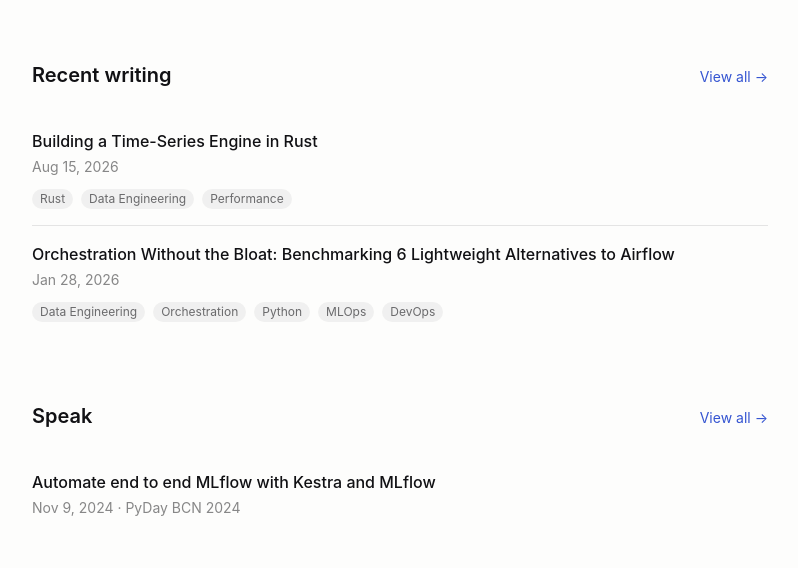
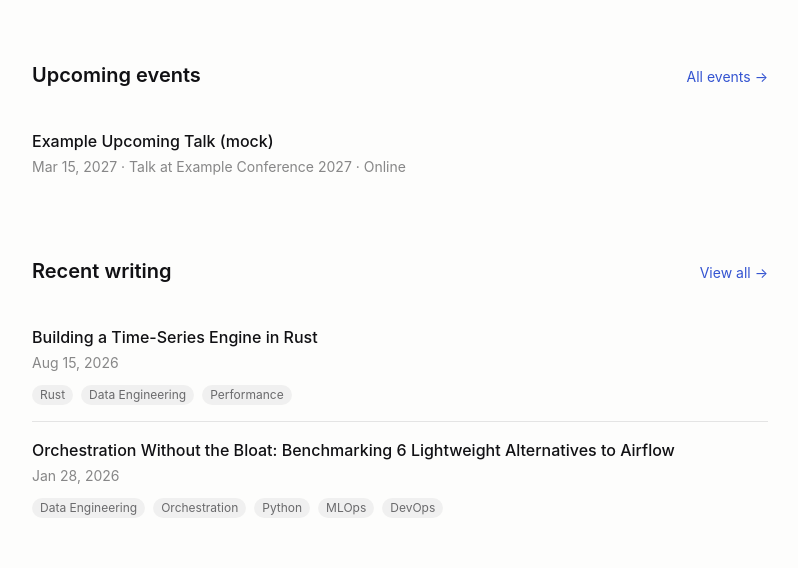
Before and after one commit to MGijon/TheGraph.es, an Astro site: page / in a window 1280 px wide. Shown: the part 232-800 px from the top of the page, without its empty margins (240-1038 px from the left). Built offline with nearby package versions, Linux system fonts and the light colour scheme; Astro itself is replaced by a stand-in of ours; some packages are replaced by stand-ins of ours.

Commit message:
feat(speak): add upcoming events sections to Speak page and homepage
- Speak page always shows Upcoming events (with empty state) and Past events
- Homepage shows upcoming events after the intro; Speak block lists past events
- Add a mock upcoming event, hidden site-wide with draft: true

Co-Authored-By: Claude Opus 5.5 <noreply@anthropic.com>

```diff
--- /dev/null
+++ b/src/content/speak/mock-upcoming-event.md
@@ -0,0 +1,15 @@
+---
+# MOCK ENTRY: set `draft: true` (or delete this file) to remove it from the whole site.
+title: 'Example Upcoming Talk (mock)'
+date: '2027-03-15'
+kind: talk
+event: 'Example Conference 2027'
+location: 'Online'
+eventUrl: 'https://example.com'
+tags:
+  - Example
+description: 'Placeholder entry to preview the upcoming events sections. Not a real event.'
+draft: false
+---
+
+This is a mock entry used to preview how upcoming events look on the site.
--- /dev/null
+++ b/src/lib/speak.ts
@@ -0,0 +1,30 @@
+import { getCollection } from 'astro:content';
+
+export const kindLabel: Record<string, string> = {
+  talk: 'Talk',
+  workshop: 'Workshop',
+  panel: 'Panel',
+  podcast: 'Podcast',
+  interview: 'Interview',
+  other: 'Session',
+};
+
+/**
+ * Published speak entries split into upcoming (soonest first) and past (most recent first).
+ * "Today" is the build date, so an event moves to past on the first deploy after it happens.
+ */
+export async function getSpeakEntries() {
+  const entries = await getCollection('speak', ({ data }) => !data.draft);
+
+  const today = new Date();
+  today.setHours(0, 0, 0, 0);
+
+  const upcoming = entries
+    .filter((e) => e.data.date >= today)
+    .sort((a, b) => a.data.date.valueOf() - b.data.date.valueOf());
+  const past = entries
+    .filter((e) => e.data.date < today)
+    .sort((a, b) => b.data.date.valueOf() - a.data.date.valueOf());
+
+  return { upcoming, past };
+}
--- a/src/pages/index.astro
+++ b/src/pages/index.astro
@@ -2,14 +2,15 @@
 import { getCollection } from 'astro:content';
 import BaseLayout from '../layouts/BaseLayout.astro';
 import ProjectCard from '../components/ProjectCard.astro';
+import { getSpeakEntries, kindLabel } from '../lib/speak';
 
 const writing = (await getCollection('writing', ({ data }) => !data.draft))
   .sort((a, b) => b.data.date.valueOf() - a.data.date.valueOf())
   .slice(0, 3);
 
-const speak = (await getCollection('speak', ({ data }) => !data.draft))
-  .sort((a, b) => b.data.date.valueOf() - a.data.date.valueOf())
-  .slice(0, 3);
+const { upcoming: allUpcoming, past } = await getSpeakEntries();
+const upcoming = allUpcoming.slice(0, 3);
+const speak = past.slice(0, 3);
 
 const projects = (await getCollection('projects', ({ data }) => !data.draft))
   .sort((a, b) => b.data.date.valueOf() - a.data.date.valueOf())
@@ -27,6 +28,40 @@ const projects = (await getCollection('projects', ({ data }) => !data.draft))
       This is where the notes live.
     </p>
   </section>
+
+  {
+    upcoming.length > 0 && (
+      <section class="mt-16">
+        <div class="flex items-baseline justify-between">
+          <h2 class="text-xl font-semibold">Upcoming events</h2>
+          <a href="/speak" class="text-sm text-accent hover:underline">
+            All events &rarr;
+          </a>
+        </div>
+        <ul class="mt-6 divide-y divide-ink/10">
+          {upcoming.map((entry) => (
+            <li class="py-4">
+              <a href={`/speak/${entry.id}`} class="group flex flex-col gap-1">
+                <span class="font-medium group-hover:text-accent">{entry.data.title}</span>
+                <span class="text-sm text-ink/50">
+                  <time datetime={entry.data.date.toISOString()}>
+                    {entry.data.date.toLocaleDateString('en-US', {
+                      year: 'numeric',
+                      month: 'short',
+                      day: 'numeric',
+                    })}
+                  </time>
+                  {' · '}
+                  {kindLabel[entry.data.kind]} at {entry.data.event}
+                  {entry.data.location && ` · ${entry.data.location}`}
+                </span>
+              </a>
+            </li>
+          ))}
+        </ul>
+      </section>
+    )
+  }
 
   {
     writing.length > 0 && (
--- a/src/pages/speak/index.astro
+++ b/src/pages/speak/index.astro
@@ -1,33 +1,14 @@
 ---
-import { getCollection } from 'astro:content';
 import BaseLayout from '../../layouts/BaseLayout.astro';
+import { getSpeakEntries, kindLabel } from '../../lib/speak';
 
-const entries = await getCollection('speak', ({ data }) => !data.draft);
+const { upcoming, past } = await getSpeakEntries();
 
-// "Upcoming" is evaluated at build time; past entries move over on the next deploy.
-const today = new Date();
-today.setHours(0, 0, 0, 0);
-
-const upcoming = entries
-  .filter((e) => e.data.date >= today)
-  .sort((a, b) => a.data.date.valueOf() - b.data.date.valueOf());
-const past = entries
-  .filter((e) => e.data.date < today)
-  .sort((a, b) => b.data.date.valueOf() - a.data.date.valueOf());
-
+// "Upcoming events" is always shown (with an empty state); "Past events" only when there are any.
 const sections = [
-  { heading: 'Upcoming', items: upcoming },
-  { heading: 'Past', items: past },
-].filter((s) => s.items.length > 0);
-
-const kindLabel: Record<string, string> = {
-  talk: 'Talk',
-  workshop: 'Workshop',
-  panel: 'Panel',
-  podcast: 'Podcast',
-  interview: 'Interview',
-  other: 'Session',
-};
+  { heading: 'Upcoming events', items: upcoming, empty: 'No upcoming events right now.' },
+  { heading: 'Past events', items: past, empty: null },
+].filter((s) => s.items.length > 0 || s.empty);
 ---
 
 <BaseLayout title="Speak" description="Talks, workshops, and other public appearances.">
@@ -39,6 +20,9 @@ const kindLabel: Record<string, string> = {
     sections.map((section) => (
       <section class="mt-12">
         <h2 class="text-xl font-semibold">{section.heading}</h2>
+        {section.items.length === 0 && (
+          <p class="mt-4 text-sm text-ink/60">{section.empty}</p>
+        )}
         <ul class="mt-4 divide-y divide-ink/10">
           {section.items.map((entry) => (
             <li class="py-6">
@@ -73,5 +57,4 @@ const kindLabel: Record<string, string> = {
       </section>
     ))
   }
-  {entries.length === 0 && <p class="mt-10 text-sm text-ink/60">Nothing published yet.</p>}
 </BaseLayout>
```
